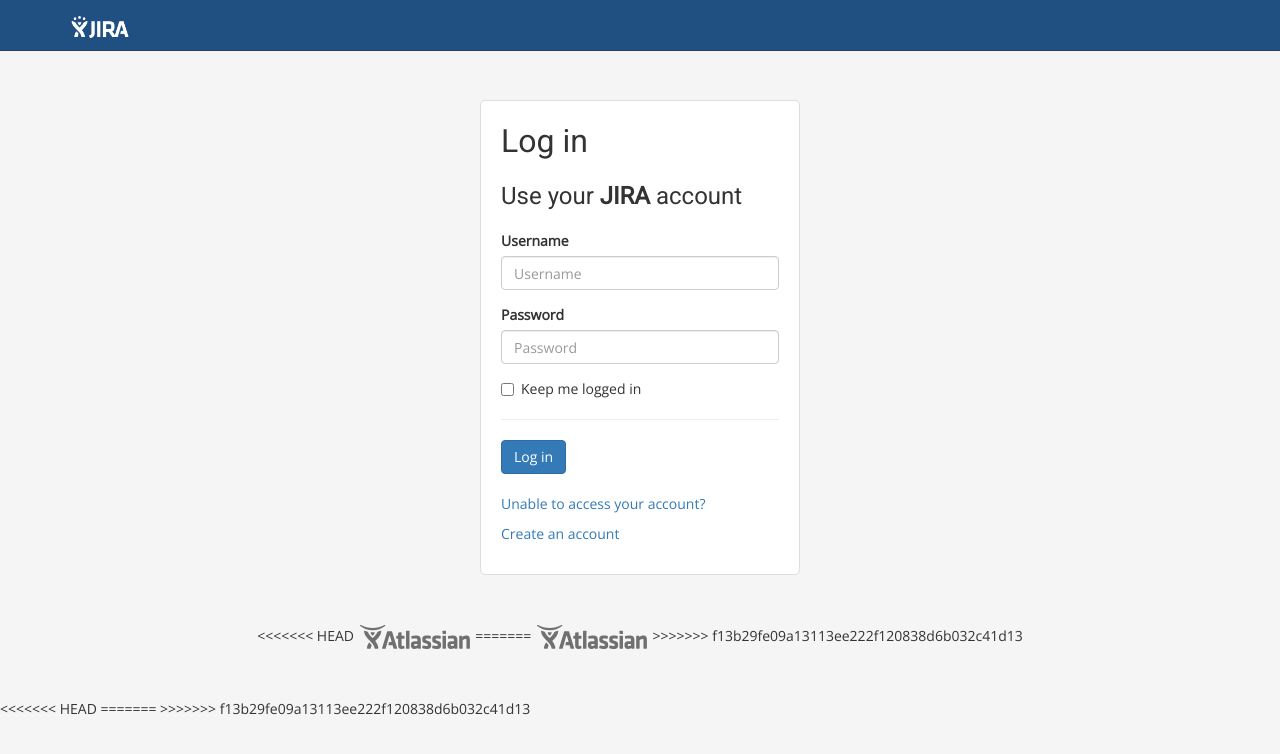
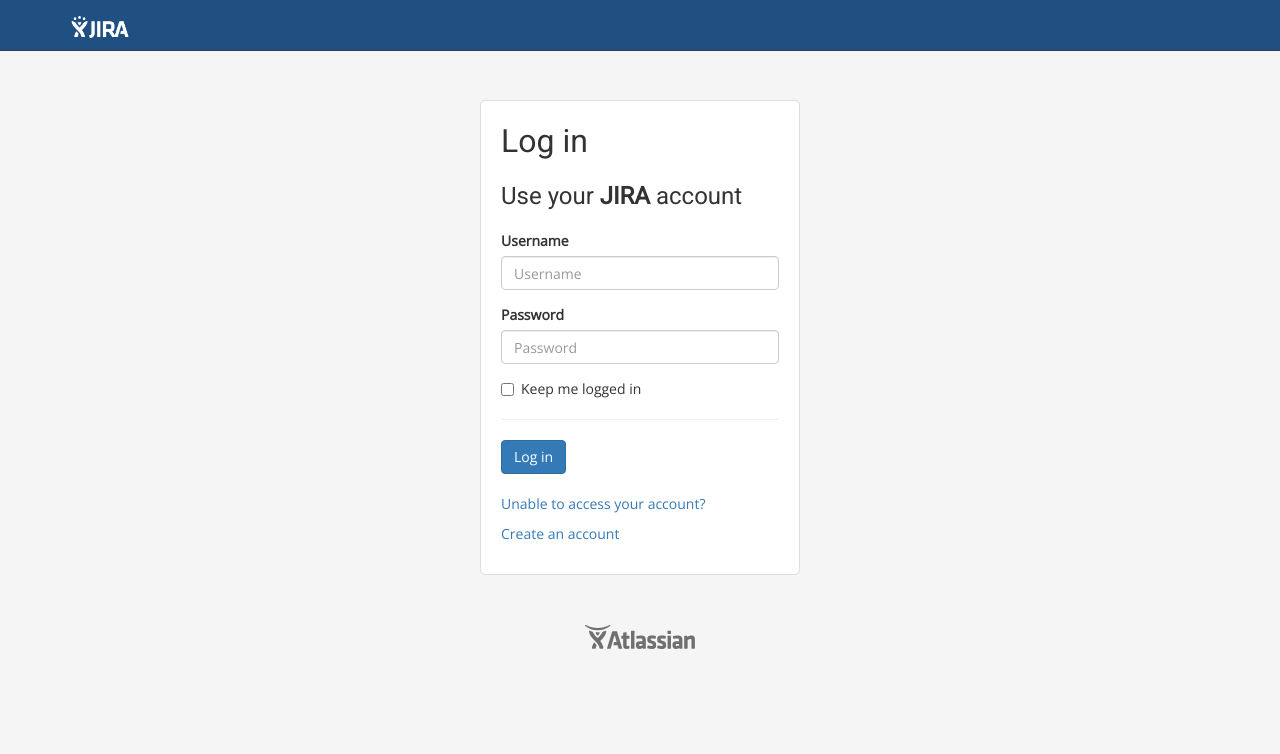
Before and after one commit to kznikov/FinalProject, a PHP site: page /index.php in a window 1280 px wide. Shown: the top 754 px of the page. Run offline with PHP 8.4, Linux system fonts and the light colour scheme; some libraries are stand-ins or nearby versions.

Commit message:
fix conflict + users.sql

```diff
--- a/view/inc/footer.php
+++ b/view/inc/footer.php
@@ -1,11 +1,8 @@
 	<footer id="footer" role="contentinfo">
 		<div class="footer-body">
 			<div class="footer-logo text-center">
-<<<<<<< HEAD
 				<img src="/FinalProject/view/images/atlassian-logo-grey.svg" alt="">
-=======
-				<img src="images/atlassian-logo-grey.svg" alt="">
->>>>>>> f13b29fe09a13113ee222f120838d6b032c41d13
+
 			</div>
 		</div>
 	</footer>
@@ -16,10 +13,8 @@
     <script src="https://ajax.googleapis.com/ajax/libs/jquery/1.12.4/jquery.min.js"></script>
    	<script src="http://cdnjs.cloudflare.com/ajax/libs/jquery-validate/1.11.0/jquery.validate.min.js"></script>
     <script src="https://maxcdn.bootstrapcdn.com/bootstrap/3.3.7/js/bootstrap.min.js" integrity="sha384-Tc5IQib027qvyjSMfHjOMaLkfuWVxZxUPnCJA7l2mCWNIpG9mGCD8wGNIcPD7Txa" crossorigin="anonymous"></script>
-<<<<<<< HEAD
+
     <script src="/FinalProject/view/js/app.js"></script>
-=======
-    <script src="js/app.js"></script>
->>>>>>> f13b29fe09a13113ee222f120838d6b032c41d13
+
   </body>
 </html>
```
